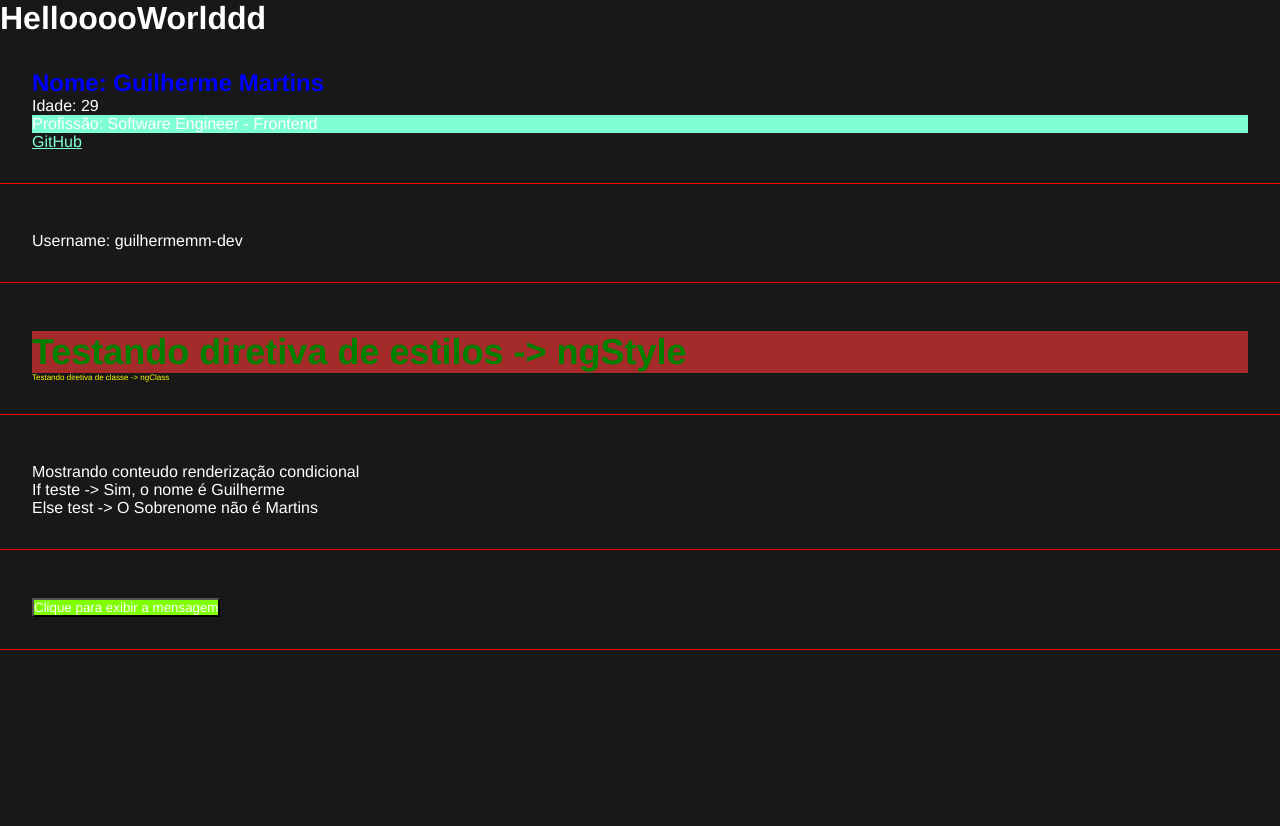
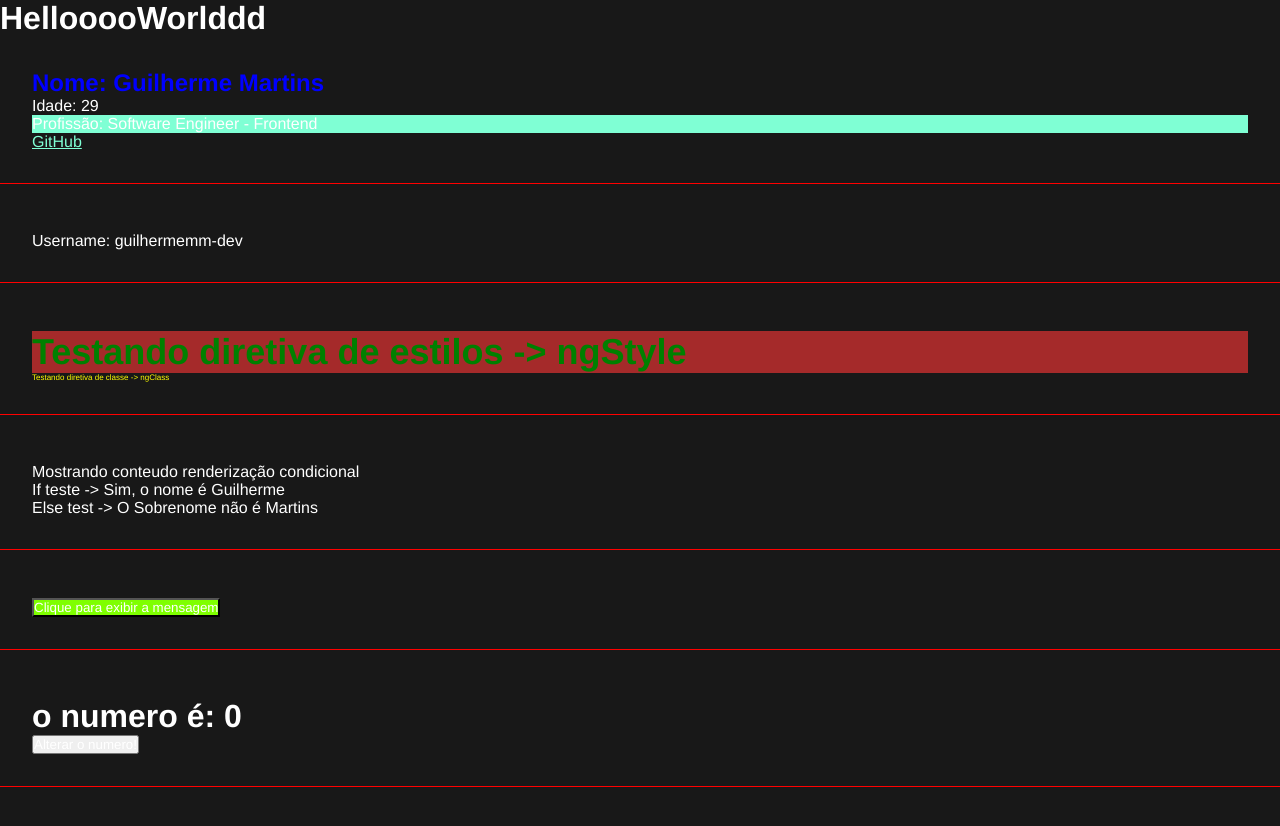
Before and after one commit to gmartins-dev/angular-curso-battisti, an Angular app: page / in a window 1280 px wide. Shown: the top 826 px of the page. Built offline with nearby package versions, Linux system fonts and the light colour scheme.

Commit message:
output e input de eventos

```diff
--- a/src/app/app.component.html
+++ b/src/app/app.component.html
@@ -4,3 +4,4 @@
 <app-directives></app-directives>
 <app-if-render></app-if-render>
 <app-eventos></app-eventos>
+<app-emitter></app-emitter>
--- a/src/app/app.module.ts
+++ b/src/app/app.module.ts
@@ -8,6 +8,8 @@ import { ParentDataComponent } from './components/parent-data/parent-data.compon
 import { DirectivesComponent } from './components/directives/directives.component';
 import { IfRenderComponent } from './components/if-render/if-render.component';
 import { EventosComponent } from './components/eventos/eventos.component';
+import { EmitterComponent } from './components/emitter/emitter.component';
+import { ChangeNumberComponent } from './components/change-number/change-number.component';
 
 @NgModule({
   declarations: [
@@ -16,7 +18,9 @@ import { EventosComponent } from './components/eventos/eventos.component';
     ParentDataComponent,
     DirectivesComponent,
     IfRenderComponent,
-    EventosComponent
+    EventosComponent,
+    EmitterComponent,
+    ChangeNumberComponent
   ],
   imports: [
     BrowserModule,
--- /dev/null
+++ b/src/app/components/change-number/change-number.component.html
@@ -0,0 +1 @@
+<button (click)="handleClick()">Alterar o numero!</button>
--- /dev/null
+++ b/src/app/components/change-number/change-number.component.ts
@@ -0,0 +1,18 @@
+import { Component, OnInit, Output, EventEmitter } from '@angular/core';
+
+@Component({
+  selector: 'app-change-number',
+  templateUrl: './change-number.component.html',
+  styleUrls: ['./change-number.component.css'],
+})
+export class ChangeNumberComponent implements OnInit {
+  @Output() changeNumber: EventEmitter<any> = new EventEmitter();
+
+  constructor() {}
+
+  ngOnInit(): void {}
+
+  handleClick(): void {
+    this.changeNumber.emit();
+  }
+}
--- /dev/null
+++ b/src/app/components/emitter/emitter.component.html
@@ -0,0 +1,4 @@
+<div class="class">
+  <h1>o numero é: {{myNumber}}</h1>
+  <app-change-number (changeNumber)="onChangeNumber()"></app-change-number>
+</div>
--- /dev/null
+++ b/src/app/components/emitter/emitter.component.ts
@@ -0,0 +1,19 @@
+import { Component, OnInit } from '@angular/core';
+
+@Component({
+  selector: 'app-emitter',
+  templateUrl: './emitter.component.html',
+  styleUrls: ['./emitter.component.css'],
+})
+export class EmitterComponent implements OnInit {
+  myNumber: number = 0;
+
+  constructor() {}
+
+  ngOnInit(): void {}
+
+  onChangeNumber(): void {
+    console.log('Evento emitido e recebido com sucesso!');
+    this.myNumber = Math.floor(Math.random() * 10);
+  }
+}
```
Also changed, not shown: src/app/components/change-number/change-number.component.css (added), src/app/components/emitter/emitter.component.css (added), 2 other files (tests, documents, lock files or other folders).
